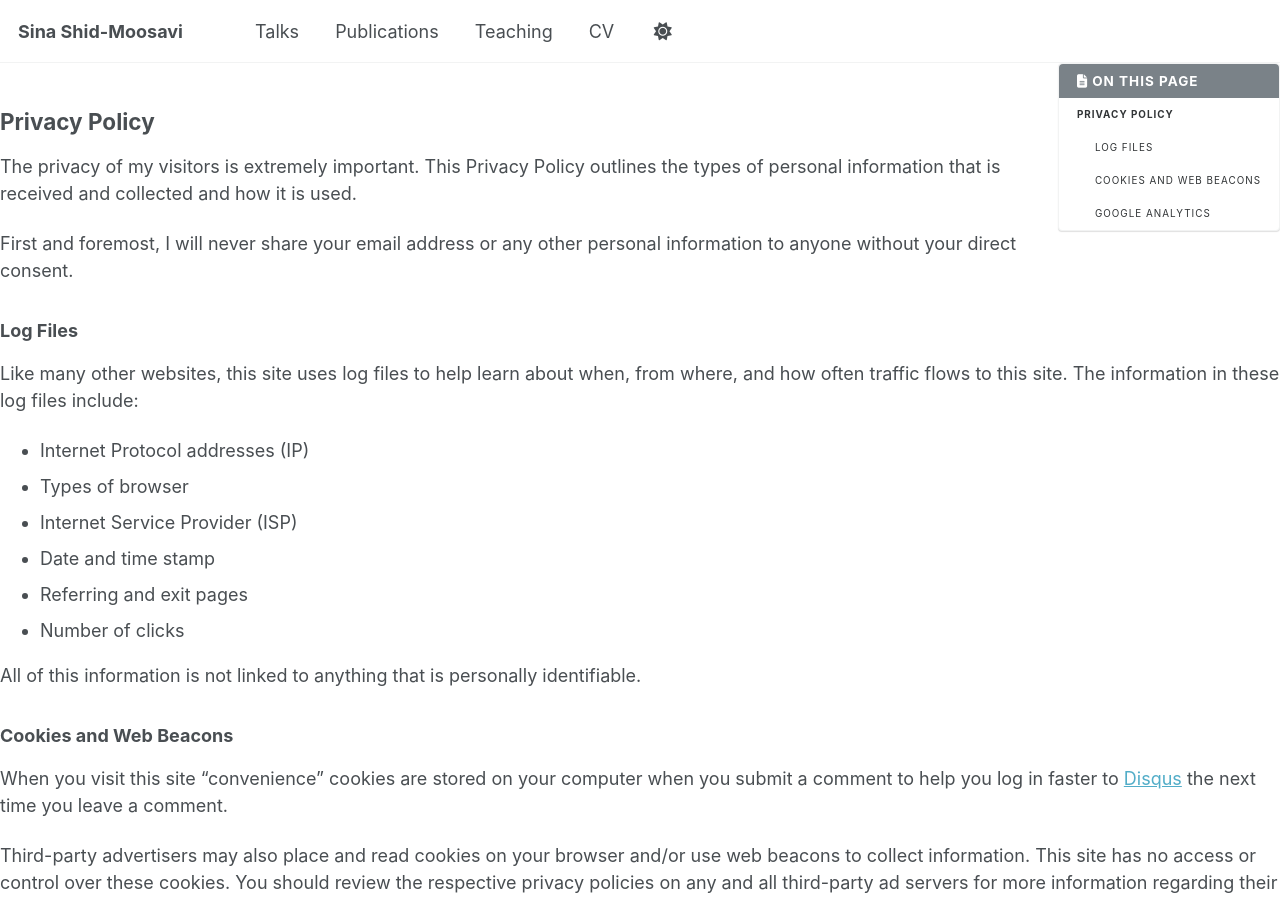
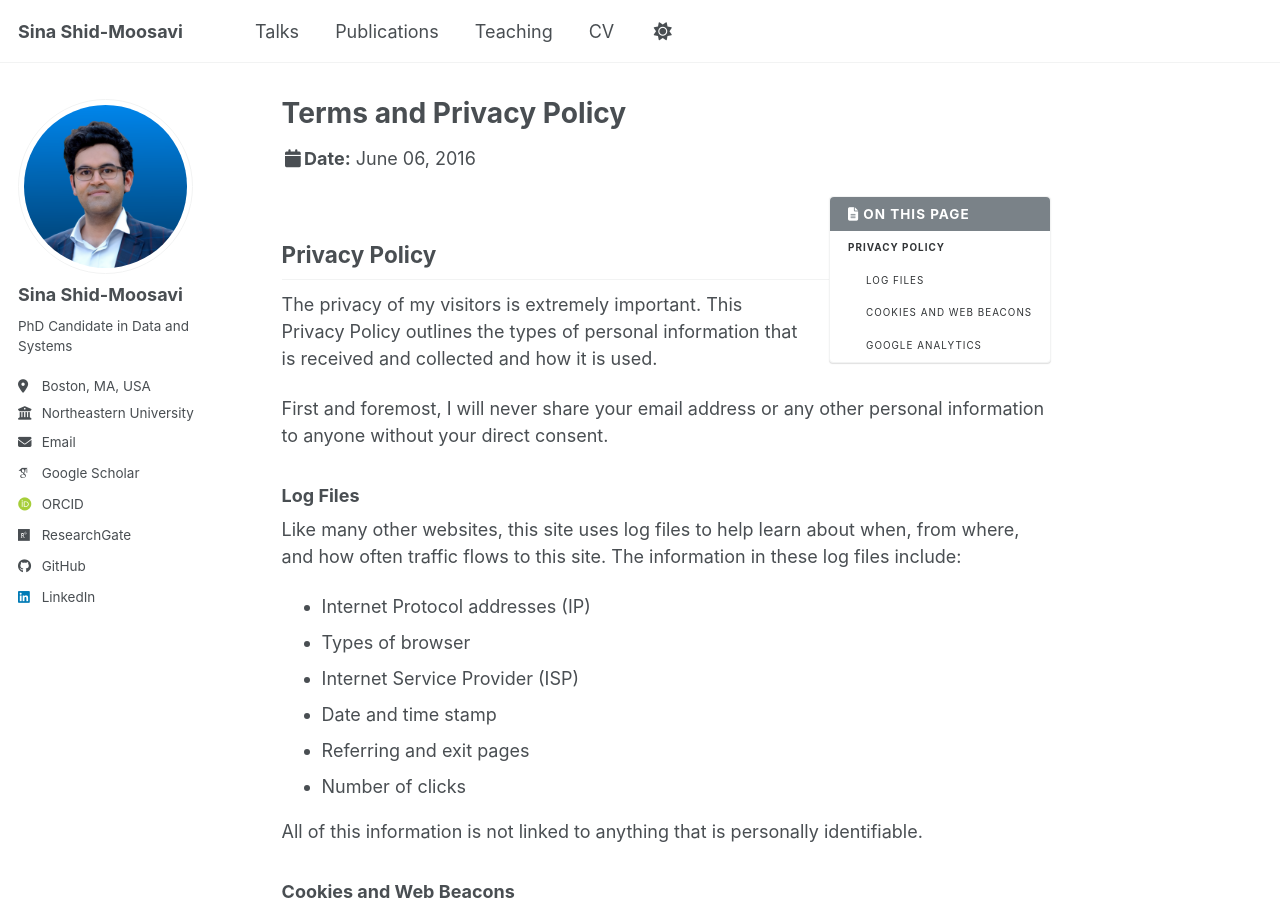
Before and after one commit to ShidMoosavi/ShidMoosavi.github.io, a Jekyll site: the page built from _pages/terms.md, in a window 1280 px wide and 900 px high. Built offline with Jekyll 4.4.1, drawn with Linux system fonts in a browser that asks for light colours; some web fonts are replaced; a script bundle is joined from its source files by our own code; library files that are not in the unit come from our copies.

Commit message:
Change layout from 'default' to 'talk'

```diff
--- a/_config.yml
+++ b/_config.yml
@@ -251,7 +251,7 @@ defaults:
       path: ""
       type: pages
     values:
-      layout: default
+      layout: talk
       author_profile: true
   # _teaching
   - scope:
```
